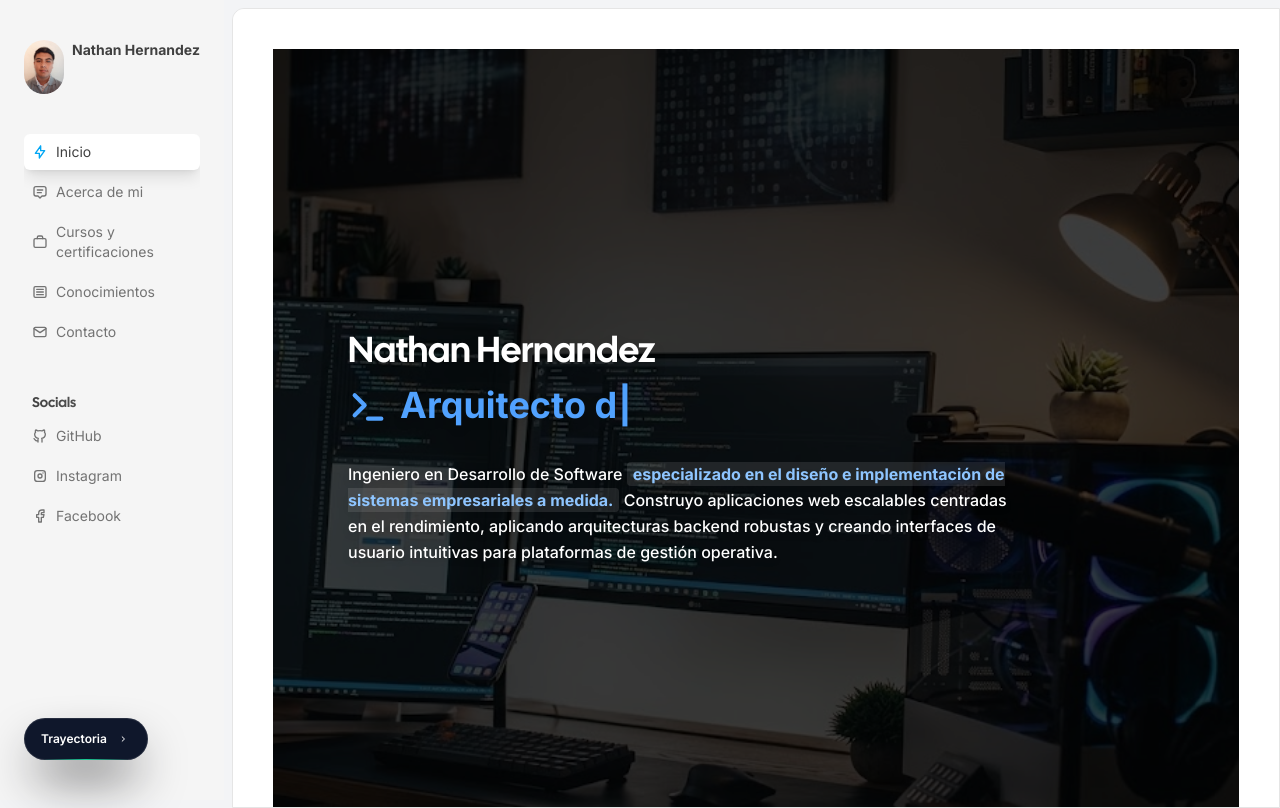
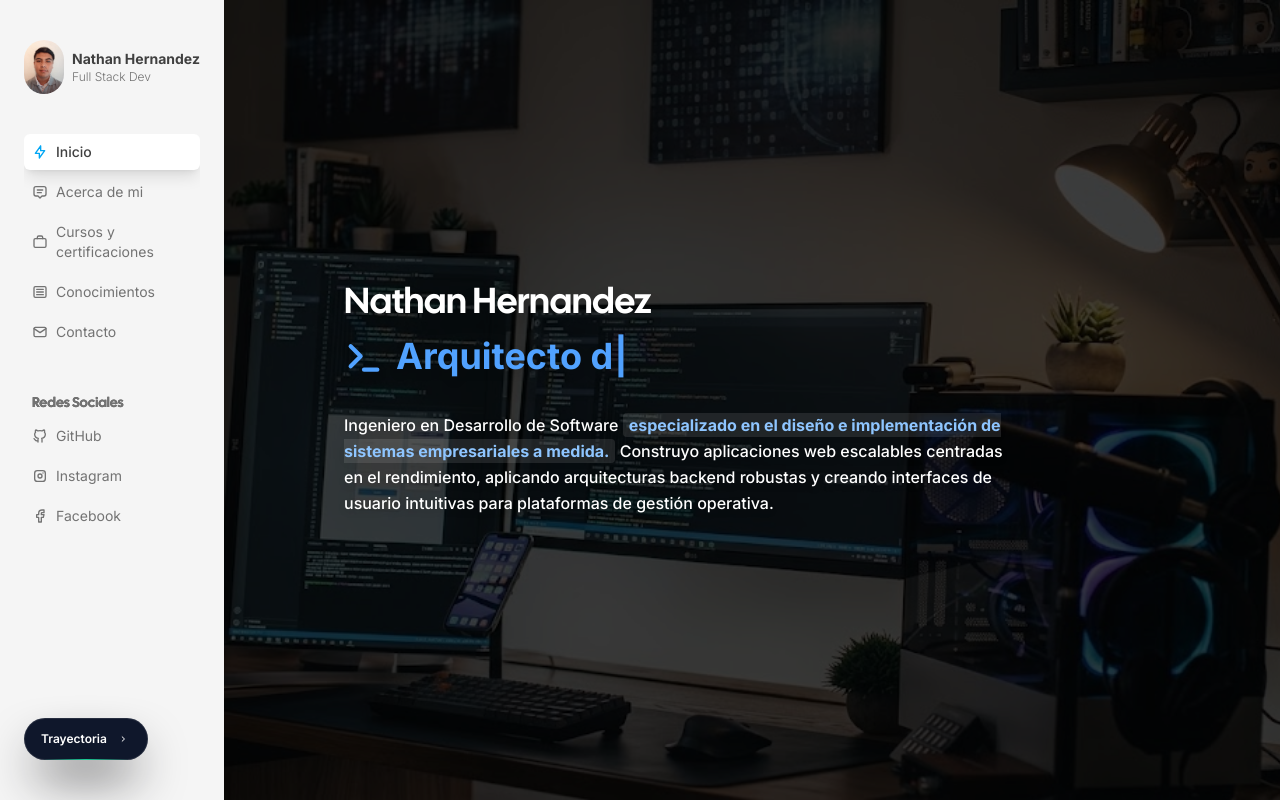
Before and after one commit to neitan-02/neitan-02.github.io, a Next.js app: page / in a window 1280 px wide. Built offline with nearby package versions, Linux system fonts and the light colour scheme.

Commit message:
fix: se agrega adaptacion para cualqueir navegacion

```diff
--- a/src/app/layout.tsx
+++ b/src/app/layout.tsx
@@ -26,12 +26,12 @@ export default function RootLayout({
       <body
         className={twMerge(
           inter.className,
-          "flex flex-col lg:flex-row min-h-screen lg:h-screen lg:overflow-hidden bg-gray-100 overflow-x-hidden"
+          "flex flex-col lg:flex-row min-h-screen lg:h-screen lg:overflow-hidden bg-white overflow-x-hidden"
         )}
       >
         <Sidebar />
-        <div className="flex-1 bg-gray-100 lg:pl-2 lg:pt-2 min-w-0 flex flex-col">
-          <div className="flex-1 bg-white min-h-screen lg:rounded-tl-xl border border-transparent lg:border-neutral-200 overflow-y-auto px-4 sm:px-8 py-6 lg:p-10">
+        <div className="flex-1 min-w-0 flex flex-col h-full overflow-y-auto bg-white">
+          <div className="flex-1 flex flex-col w-full min-h-full">
             {children}
             <Footer />
           </div>
--- a/src/components/Sidebar.tsx
+++ b/src/components/Sidebar.tsx
@@ -4,7 +4,7 @@ import { Navlink } from "@/types/navlink";
 import Image from "next/image";
 import Link from "next/link";
 import { usePathname } from "next/navigation";
-import React, { useState } from "react";
+import React, { useState, useEffect } from "react";
 import { twMerge } from "tailwind-merge";
 import { Heading } from "./Heading";
 import { socials } from "@/constants/socials";
@@ -14,16 +14,28 @@ import { IconLayoutSidebarRightCollapse } from "@tabler/icons-react";
 import { isMobile } from "@/lib/utils";
 
 export const Sidebar = () => {
-  const [open, setOpen] = useState(isMobile() ? false : true);
+  // Inicializamos siempre en false (o un valor seguro) para que servidor y cliente coincidan en el primer render
+  const [open, setOpen] = useState(false);
+  const [isClient, setIsClient] = useState(false);
+
+  useEffect(() => {
+    setIsClient(true);
+    // Evaluamos el tamaño real solo en el navegador
+    if (!isMobile()) {
+      setOpen(true);
+    }
+  }, []);
 
   return (
     <>
       <AnimatePresence>
         {open && (
-          <motion.div initial={{ x: -200 }} animate={{ x: 0 }}
+          <motion.div
+            initial={{ x: -200 }}
+            animate={{ x: 0 }}
             transition={{ duration: 0.2, ease: "linear" }}
             exit={{ x: -200 }}
-            className="px-6  z-[100] py-10 bg-neutral-100 max-w-[14rem] lg:w-fit  fixed lg:relative  h-screen left-0 flex flex-col justify-between"
+            className="px-6 z-[100] py-10 bg-neutral-100 max-w-[14rem] lg:w-fit fixed lg:relative h-screen left-0 flex flex-col justify-between shadow-lg lg:shadow-none"
           >
             <div className="flex-1 overflow-auto">
               <SidebarHeader />
@@ -35,9 +47,13 @@ export const Sidebar = () => {
           </motion.div>
         )}
       </AnimatePresence>
-      <button className="fixed lg:hidden bottom-4 right-4 h-8 w-8 border border-neutral-200 rounded-full backdrop-blur-sm flex items-center justify-center z-50"
-        onClick={() => setOpen(!open)}>
-        <IconLayoutSidebarRightCollapse className="h-4 w-4 text-secondary" />
+
+      <button
+        className="fixed lg:hidden bottom-4 right-4 h-10 w-10 bg-white border border-neutral-200 rounded-full shadow-md flex items-center justify-center z-50 hover:bg-neutral-50 transition"
+        onClick={() => setOpen(!open)}
+        aria-label="Toggle Sidebar"
+      >
+        <IconLayoutSidebarRightCollapse className="h-5 w-5 text-secondary" />
       </button>
     </>
   );
@@ -49,35 +65,47 @@ export const Navigation = ({
   setOpen: React.Dispatch<React.SetStateAction<boolean>>;
 }) => {
   const pathname = usePathname();
-
   const isActive = (href: string) => pathname === href;
 
   return (
     <div className="flex flex-col space-y-1 my-10 relative z-[100]">
-      {navlinks.map((link: Navlink) => {const Icon = link.icon;
+      {navlinks.map((link: Navlink) => {
+        const Icon = link.icon;
         return (
-          <Link key={link.href} href={link.href} onClick={() => isMobile() && setOpen(false)}
-            className={twMerge("text-secondary hover:text-primary transition duration-200 flex items-center space-x-2 py-2 px-2 rounded-md text-sm",
-              isActive(link.href) && "bg-white shadow-lg text-primary"
+          <Link
+            key={link.href}
+            href={link.href}
+            onClick={() => isMobile() && setOpen(false)}
+            className={twMerge(
+              "text-secondary hover:text-primary transition duration-200 flex items-center space-x-2 py-2 px-2 rounded-md text-sm",
+              isActive(link.href) && "bg-white shadow-lg text-primary font-medium"
             )}
           >
-            <Icon className={twMerge("h-4 w-4 flex-shrink-0", isActive(link.href) && "text-sky-500")}/>
+            <Icon
+              className={twMerge(
+                "h-4 w-4 flex-shrink-0",
+                isActive(link.href) && "text-sky-500"
+              )}
+            />
             <span>{link.label}</span>
           </Link>
         );
       })}
 
-      <Heading as="p" className="text-sm md:text-sm lg:text-sm pt-10 px-2">
-        Socials
+      <Heading as="p" className="text-sm md:text-sm lg:text-sm pt-10 px-2 font-semibold text-neutral-500">
+        Redes Sociales
       </Heading>
       {socials.map((link: Navlink) => {
         const Icon = link.icon;
         return (
-          <Link key={link.href} href={link.href} className={twMerge(
-              "text-secondary hover:text-primary transition duration-200 flex items-center space-x-2 py-2 px-2 rounded-md text-sm"
-            )}
+          <Link
+            key={link.href}
+            href={link.href}
+            target="_blank"
+            rel="noopener noreferrer"
+            className="text-secondary hover:text-primary transition duration-200 flex items-center space-x-2 py-2 px-2 rounded-md text-sm"
           >
-            <Icon className={twMerge("h-4 w-4 flex-shrink-0", isActive(link.href) && "text-sky-500")}/>
+            <Icon className="h-4 w-4 flex-shrink-0" />
             <span>{link.label}</span>
           </Link>
         );
@@ -88,10 +116,18 @@ export const Navigation = ({
 
 const SidebarHeader = () => {
   return (
-    <div className="flex space-x-2">
-      <Image src="/images/Foto4.jpg" alt="Avatar" height={40} width={40} className="object-cover object-top rounded-full flex-shrink-0"/>
+    <div className="flex space-x-2 items-center">
+      <Image
+        src="/images/Foto4.jpg"
+        alt="Nathan Hernandez"
+        height={40}
+        width={40}
+        style={{ height: "auto" }}
+        className="object-cover object-top rounded-full flex-shrink-0 h-10 w-10"
+      />
       <div className="flex text-sm flex-col">
         <p className="font-bold text-primary">Nathan Hernandez</p>
+        <p className="font-light text-secondary text-xs">Full Stack Dev</p>
       </div>
     </div>
   );
```
